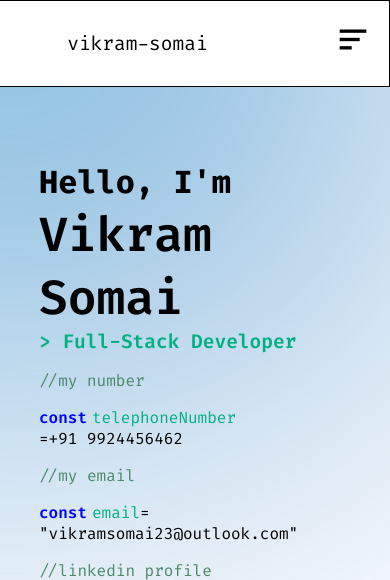
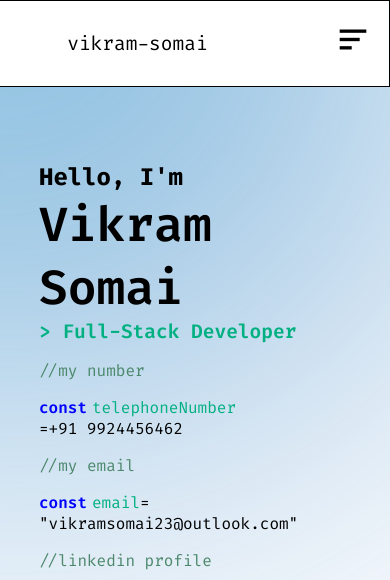
Before and after one commit to vikramsomai/vikramsomai.github.io, a PHP site: page / in a window 390 px wide. Shown: the top 580 px of the page. Run offline with PHP 8.4, Linux system fonts and the light colour scheme.

Commit message:
fixed code

```diff
--- a/css/style.css
+++ b/css/style.css
@@ -137,7 +137,7 @@ section {
   left: 15%;
 }
 h1 {
-  font-size: clamp(2rem, 2.5vw, 2.5rem);
+  font-size: clamp(1.5rem, 2.5vw, 2.5rem);
 }
 .heading-name {
   font-size: clamp(3rem, 5vw, 4rem);
```
